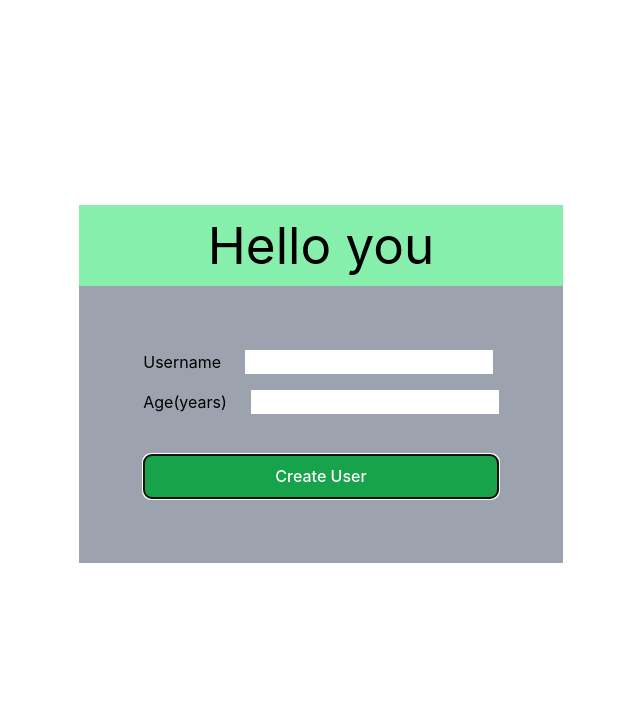
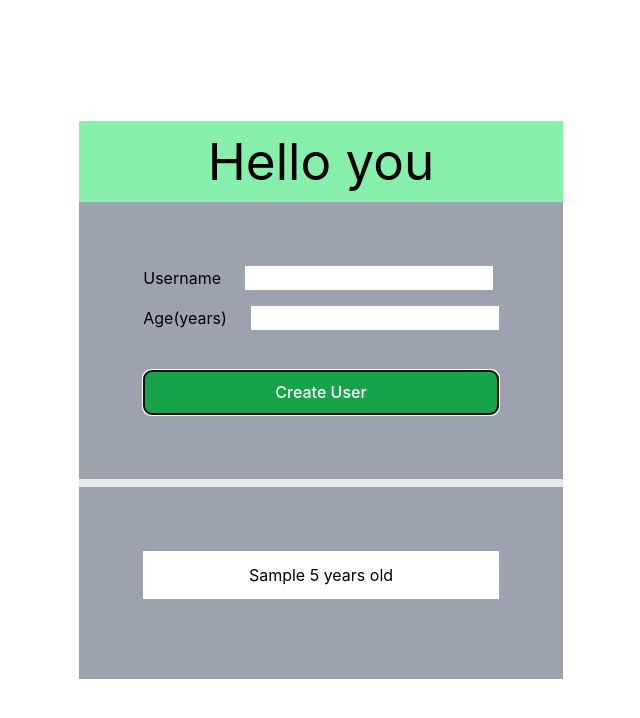
Before and after one commit to Yussif20/userMaker, a React (Vite) app: page / in a window 1280 px wide. Both pictures are taken after typing "Sample", "5" into the empty fields and a click on the button "Create User". Shown: the top 718 px of the page, without its empty margins (319-959 px from the left). Built offline with nearby package versions, Linux system fonts and the light colour scheme.

Commit message:
adding a userlist component

```diff
--- a/package.json
+++ b/package.json
@@ -10,6 +10,7 @@
     "preview": "vite preview"
   },
   "dependencies": {
+    "prop-types": "^15.8.1",
     "react": "^18.2.0",
     "react-dom": "^18.2.0",
     "yarn": "^1.22.19"
--- a/src/App.jsx
+++ b/src/App.jsx
@@ -1,13 +1,23 @@
+import { useState } from "react";
 import "./App.css";
 import AddUserForm from "./Components/AddUserForm/AddUserForm";
 import UserList from "./Components/UserList/UserList";
 
+// let initialUsers = [{ name: "yousef", age: 22 }];
+
 function App() {
-  const userList = [{ name: "yousef" }, { name: "Rawan" }];
+  const [userList, setUserList] = useState([]);
+
+  const addUserHandler = (uName, uAge) => {
+    setUserList((prevUserList) => {
+      return [...prevUserList, { name: uName, age: uAge }];
+    });
+  };
+
   return (
     <>
       <h1 className="bg-green-300 text-black p-3">Hello you</h1>
-      <AddUserForm />
+      <AddUserForm onAddUser={addUserHandler} />
       <UserList users={userList} />
     </>
   );
--- a/src/Components/AddUserForm/AddUserForm.jsx
+++ b/src/Components/AddUserForm/AddUserForm.jsx
@@ -1,6 +1,7 @@
+/* eslint-disable react/prop-types */
 import { useState } from "react";
 
-const AddUserForm = () => {
+const AddUserForm = (props) => {
   const [userName, setUserName] = useState("");
   const [userAge, setUserAge] = useState("");
 
@@ -19,6 +20,7 @@ const AddUserForm = () => {
     if (+userAge <= 0) {
       return;
     }
+    props.onAddUser(userName, userAge);
     console.log(userName, userAge);
     setUserAge("");
     setUserName("");
--- a/src/Components/UserList/UserList.jsx
+++ b/src/Components/UserList/UserList.jsx
@@ -1,14 +1,19 @@
+/* eslint-disable react/prop-types */
+
 const UserList = (props) => {
   return (
-    <>
-      <div className="container bg-white text-green h-8 w-8">
-        <ul>
-          {props.users.map((user) => {
-            <li key={user.name}> hello{user.name}</li>;
-          })}
-        </ul>
-      </div>
-    </>
+    <div className="p-16 bg-gray-400 flex flex-col gap-4 text-black border-t-8">
+      <ul>
+        {props.users.map((user) => {
+          return (
+            <li className="p-3 bg-white mb-4" key={user.age}>
+              {user.name} {user.age} years old
+            </li>
+          );
+        })}
+      </ul>
+    </div>
   );
 };
+
 export default UserList;
```
Also changed, not shown: 1 other file (tests, documents, lock files or other folders).
